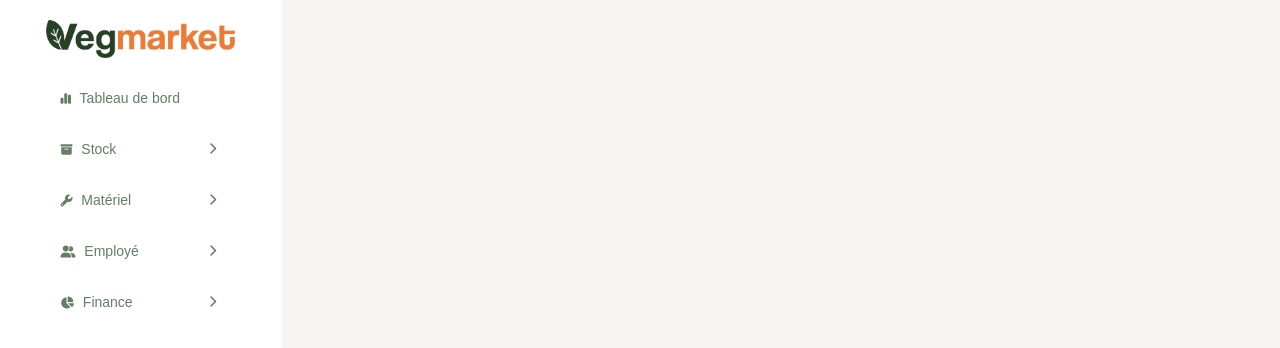
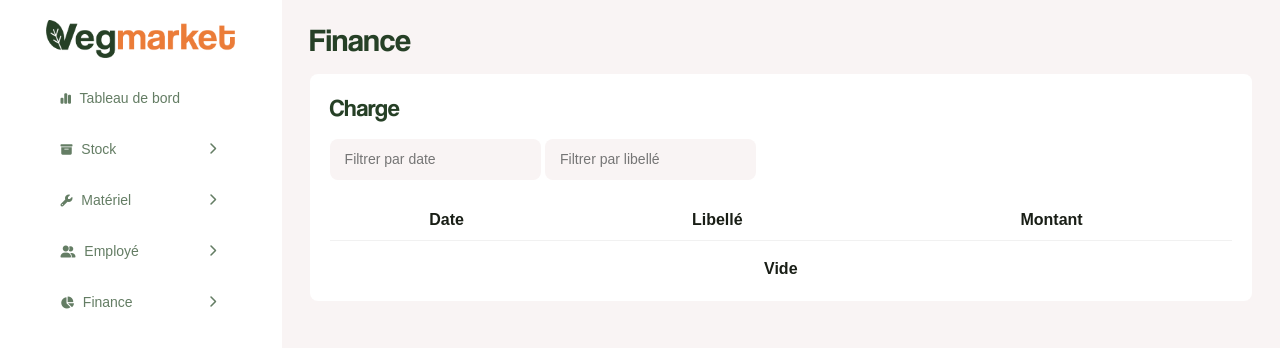
Before and after one commit to nohan24/projet-baovola, a CodeIgniter app: page /vegmarket/finance/charge in a window 1280 px wide. Shown: the top 348 px of the page. Run offline with CodeIgniter, Linux system fonts and the light colour scheme; lists and menus that the app fills with data are empty.

Commit message:
change_jonathan_view

```diff
--- a/application/views/finance/charge.php
+++ b/application/views/finance/charge.php
@@ -0,0 +1,42 @@
+<div class="p-1">
+    <h2 class="mb-3">Finance</h2>
+    <div class="card">
+        <div class="row">
+            <div class="col-10 mb-2 d-flex align-items-center">
+                <h4 class="me-4">Charge</h4>
+            </div>
+
+        </div>
+        <div style="margin-bottom: 20px; background:transparent;">
+            <input type="text" id="filter0" onkeyup="filterDate()" placeholder="Filtrer par date">
+            <input type="text" id="filter3" onkeyup="filterType()" placeholder="Filtrer par libellé">
+        </div>
+
+            <table class="table table-borderless" id="filter">
+                <thead>
+                    <tr class="text-center">
+                        <th scope="col">Date</th>
+                        <th scope="col">Libellé</th>
+                        <th scope="col">Montant</th>
+                    </tr>
+                </thead>
+                <div class="line"></div>
+                <tbody>
+                    <?php
+                        $charge = array();
+                        foreach ($charge as $c) { ?>
+                            <tr class="text-center">
+                                <td><b style="background:transparent;"><?php echo $c['date']; ?></b></td>
+                                <td><?php echo $c['libelle']; ?></td>
+                                <td><b><?php echo $c['montant']; ?></b></td>
+                            </tr>
+                        <?php }
+                    ?>
+                </tbody>
+            </table>
+            <?php if(count($charge) == 0){ ?>
+                    <b class="text-center">Vide</b>
+            <?php } ?>
+        </div>
+</div>
+<script src="<?php echo base_url('assets/js/filtrage.js'); ?>"></script>
```
Also changed, not shown: application/views/finance/mouvement.php (+12 -2 lines), application/views/finance/vente.php (+5 -4 lines).
